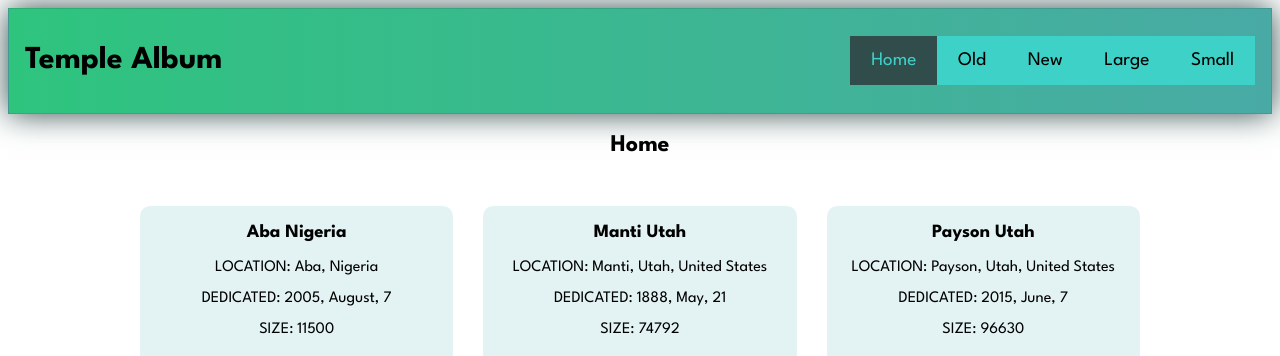
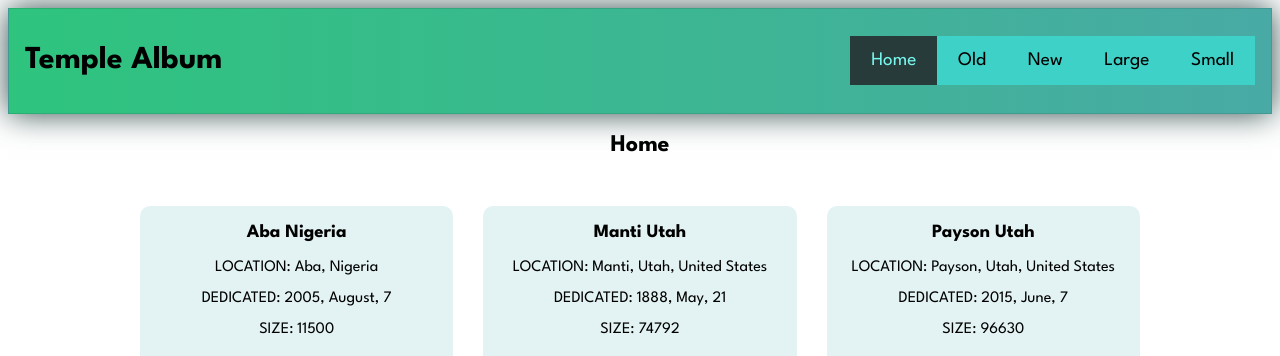
Before and after one commit to tettehq/wdd131, a plain HTML site: page filtered-temples.html in a window 1280 px wide. Shown: the top 356 px of the page. Drawn offline with Linux system fonts and the light colour scheme.

Commit message:
worked on contrast

```diff
--- a/styles/filtered-temples.css
+++ b/styles/filtered-temples.css
@@ -52,8 +52,8 @@ header {
 }
 
 #navigation a:hover, #navigation a.current {
-    color: #3ed1c7;
-    background-color: #314d4b;
+    color: #78f7ee;
+    background-color: #273b3a;
 }
 
 main {
```
